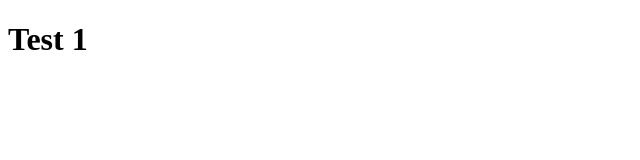
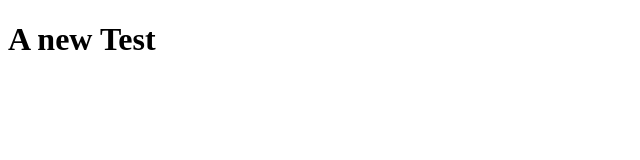
Before and after one commit to nitod2001/testgithub, a plain HTML site: page index.html in a window 1280 px wide. Shown: the whole page, without its empty margins (0-640 px from the left). Drawn offline with Linux system fonts and the light colour scheme.

Commit message:
Update index.html
update index.html

```diff
--- a/index.html
+++ b/index.html
@@ -7,6 +7,6 @@
     <title>Document</title>
   </head>
   <body>
-    <h1>Test 1</h1>
+    <h1>A new Test</h1>
   </body>
 </html>
```
